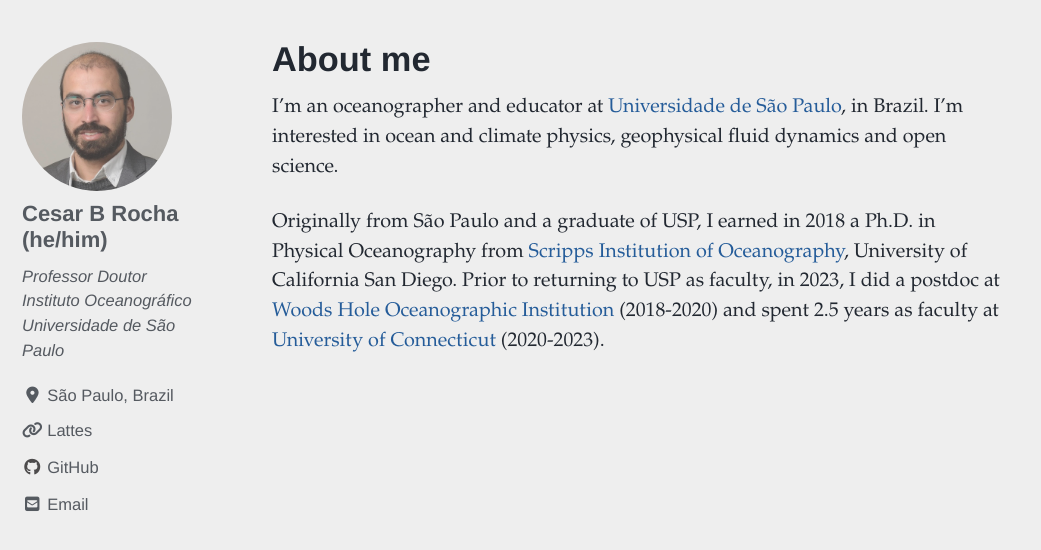
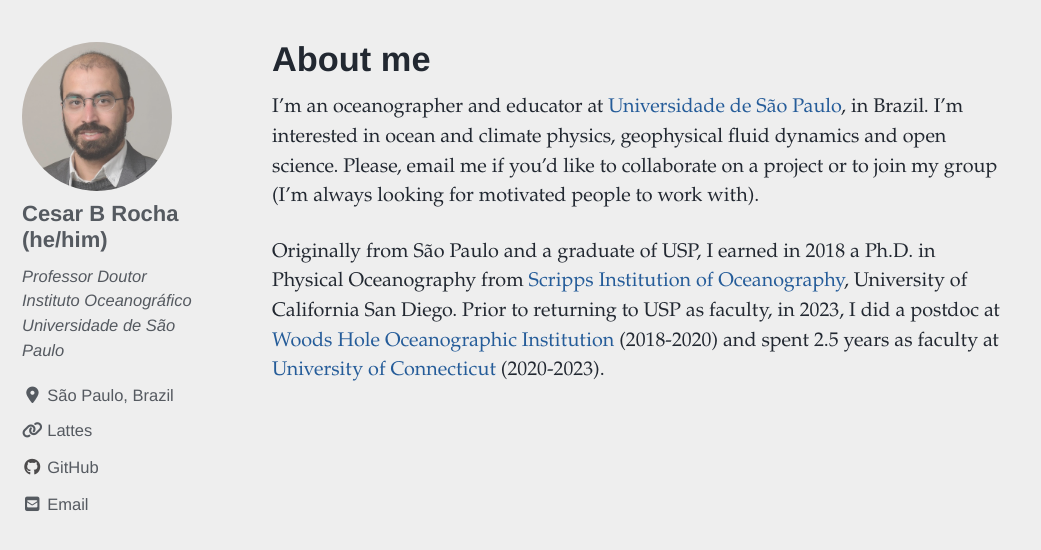
Before and after one commit to cesar-rocha/cesar-rocha.github.io, a Jekyll site: the page built from index.md, in a window 1280 px wide and 900 px high, scrolled down 921 px, cut to the strip 162-712 px from the top of the window. Shown: the whole strip, without its empty margins (0-1041 px from the left). Built offline with Jekyll 4.4.1, drawn with Linux system fonts in a browser that asks for light colours; cached includes are drawn as plain includes; nearby versions of some CDN libraries.

Commit message:
about me opp

```diff
--- a/index.md
+++ b/index.md
@@ -6,6 +6,6 @@
   image: /assets/images/vorticity.png
 ---
 
-I'm an oceanographer and educator at [Universidade  de São Paulo](https://www5.usp.br), in Brazil.  I'm interested in ocean and climate physics, geophysical fluid dynamics and open science.
+I'm an oceanographer and educator at [Universidade  de São Paulo](https://www5.usp.br), in Brazil.  I'm interested in ocean and climate physics, geophysical fluid dynamics and open science. Please, email me if you'd like to collaborate on a project or to join my group (I'm always looking for motivated people to work with).
 
 Originally from São Paulo and a graduate of USP, I earned in 2018 a Ph.D. in Physical Oceanography from [Scripps Institution of Oceanography](https://scripps.ucsd.edu), University of California San Diego. Prior to returning to USP as faculty, in 2023, I did a postdoc at [Woods Hole Oceanographic Institution](https://www.whoi.edu) (2018-2020) and spent 2.5 years as faculty at [University of Connecticut](https://www.uconn.edu) (2020-2023).
```
